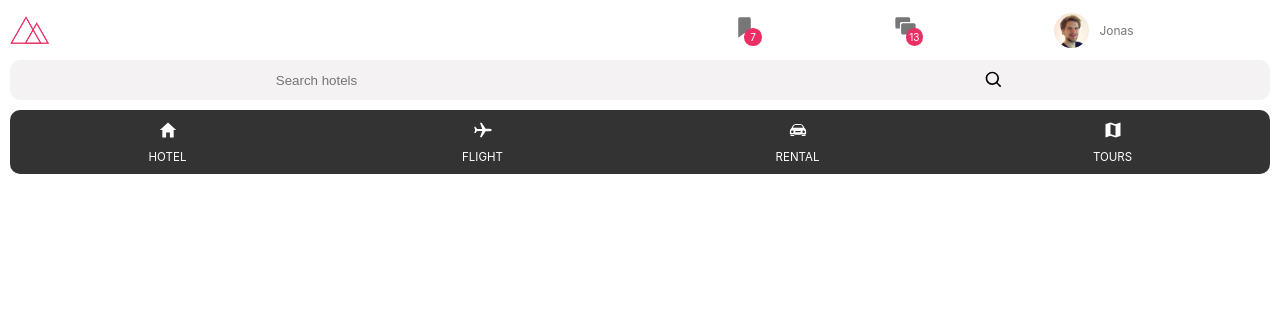
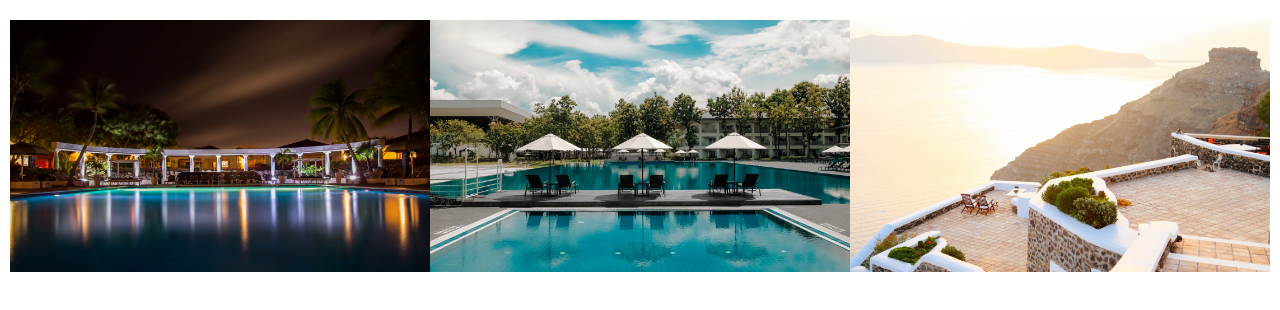
Before and after one commit to taleisagawinit/trillo, a React (Create React App) app: page / in a window 1280 px wide. Shown: the top 310 px of the page. Built offline with nearby package versions, Linux system fonts and the light colour scheme.

Commit message:
adds image gallery

```diff
--- a/src/App.js
+++ b/src/App.js
@@ -1,14 +1,21 @@
 import React from 'react';
 import './app.scss';
-import Navigation from './layout/navigation/Navigation';
-import Header from './layout/header/Header';
+// import Navigation from './layout/navigation/Navigation';
+// import Header from './layout/header/Header';
+import ImageGallery from './components/image-gallery/ImageGallery';
 
 
 function App() {
   return (
-    <div style={{"position": "relative"}}>
-      <Header />
-      <Navigation />
+    <div>
+      <ImageGallery
+        alt1="img 1"
+        img1="/img/hotel-1.jpg"
+        alt2="img 2"
+        img2="/img/hotel-2.jpg"
+        alt3="img 3"
+        img3="/img/hotel-3.jpg"
+       />
     </div>
   );
 }
--- a/src/app.scss
+++ b/src/app.scss
@@ -9,6 +9,7 @@
 @import "./components/notification-icon/notification-icon";
 @import "./components/searchbar/searchbar";
 @import "./components/nav-item/nav-item";
+@import "./components/image-gallery/image-gallery";
 
 // layout
 @import "./layout/header/header";
--- /dev/null
+++ b/src/components/image-gallery/ImageGallery.js
@@ -0,0 +1,11 @@
+import React from 'react';
+
+export default function(props) {
+  return (
+    <div className="image-gallery">
+      <img className="image-gallery__img" alt={props.alt1} src={props.img1}></img>
+      <img className="image-gallery__img" alt={props.alt2} src={props.img2}></img>
+      <img className="image-gallery__img" alt={props.alt3} src={props.img3}></img>
+    </div>
+  )
+}
--- /dev/null
+++ b/src/components/image-gallery/_image-gallery.scss
@@ -0,0 +1,11 @@
+.image-gallery {
+  margin-top: 1rem;
+  display: flex;
+  justify-content: center;
+  overflow-x: scroll;
+
+
+  &__img {
+    width: 33.3333%;
+  }
+}
```
Also changed, not shown: src/components/page-heading/PageHeading.js (added), src/components/page-heading/_page-heading.scss (added).
